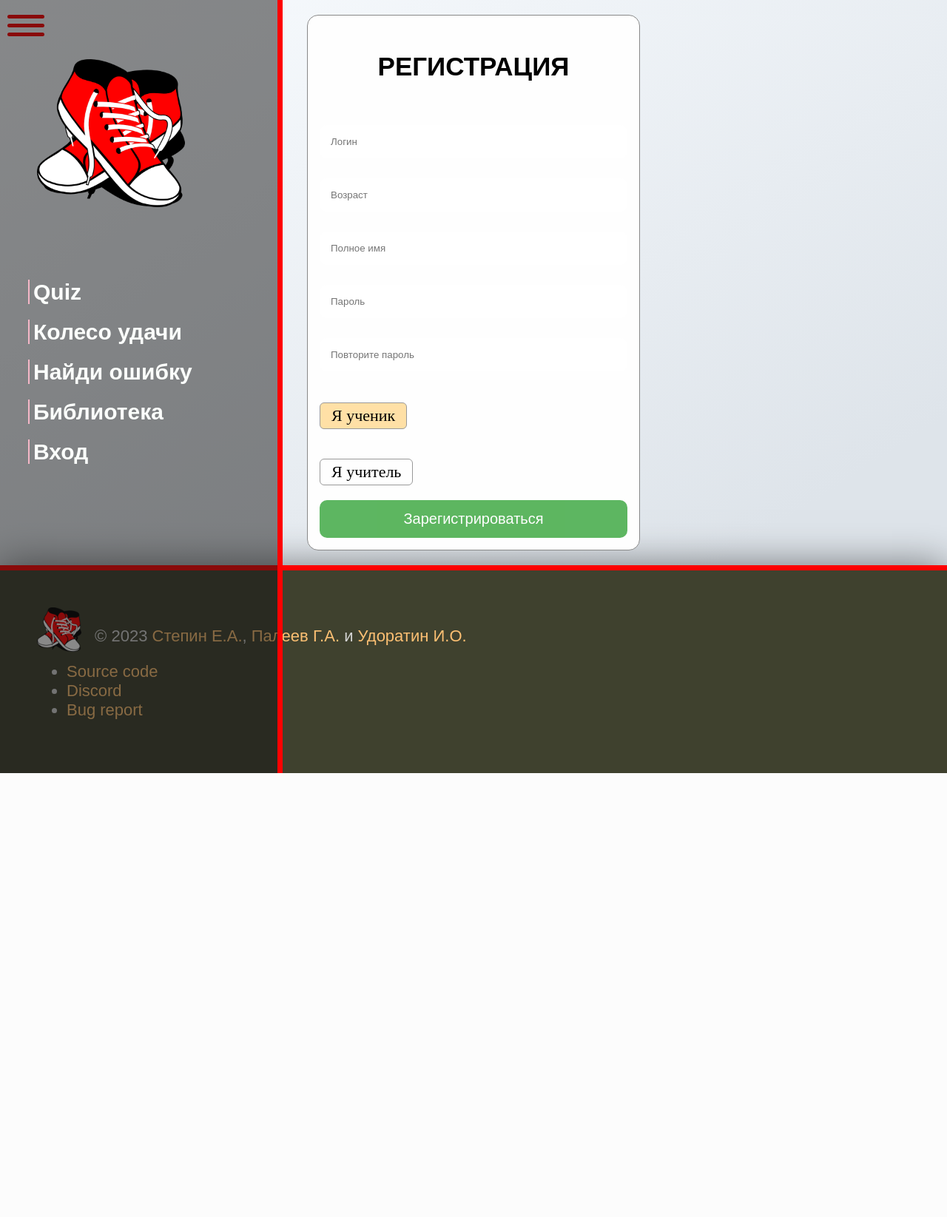
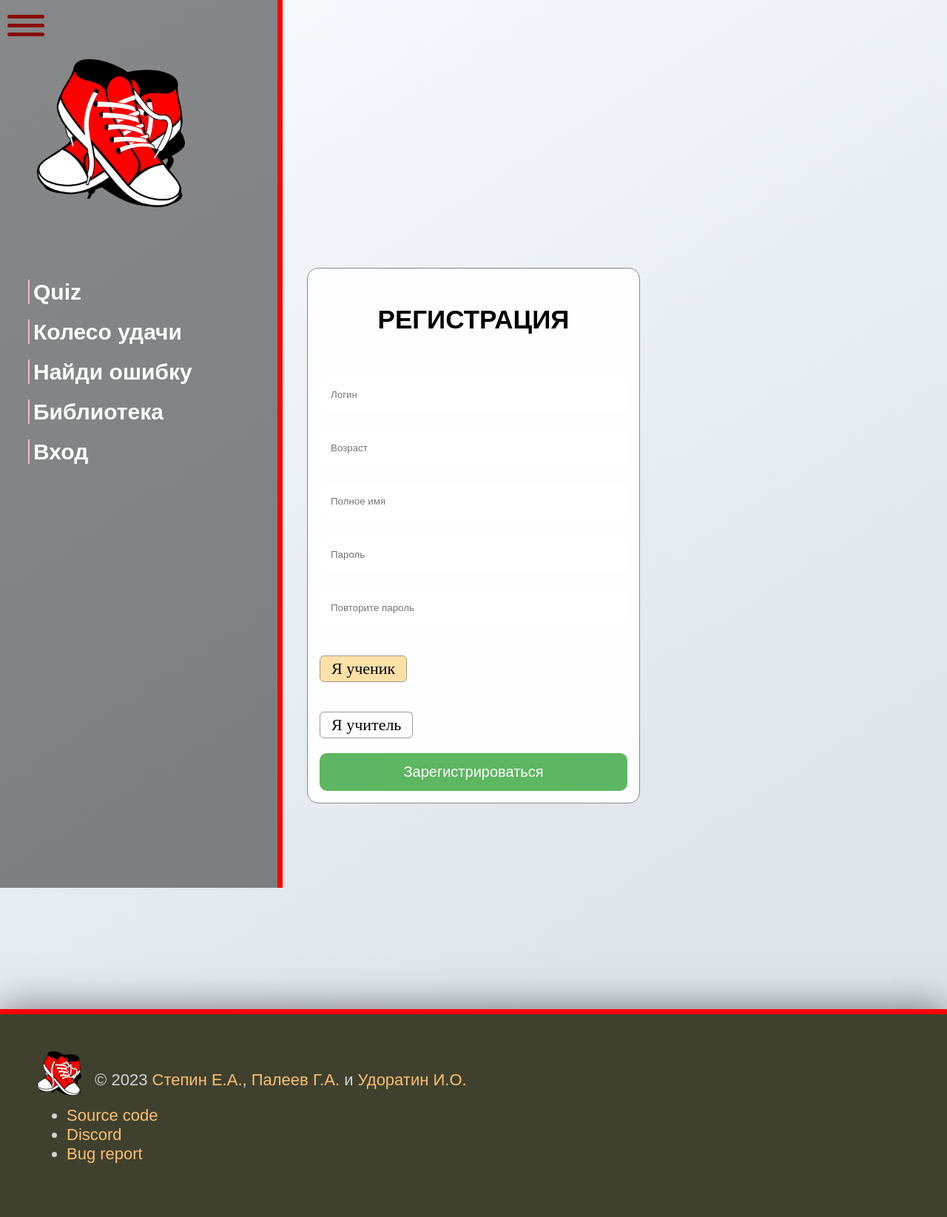
Before and after one commit to SteppingCode/barxatniu, a Flask app: page /register in a window 1280 px wide. Shown: the whole page at 74% size. Before the commit the page ends 1045 px from the top, so only its background shows below. Run offline with Flask 3, Linux system fonts and the light colour scheme; data comes from the database, SQL or seed files in the repository.

Commit message:
14.09.23

```diff
--- a/templates/register.html
+++ b/templates/register.html
@@ -21,14 +21,10 @@
         border-radius: 15px;
         background-color: #fefefe;
         margin-left: 50%;
-        transform: translate(-50%);
+        transform: translate(-50%, 50%);
         border: 1px solid #888;
         max-width: 35%;
         z-index: 1;
-        margin-top: 20px;
-    }
-    .menu {
-        margin-top: -20px;
     }
     #video-full {
         z-index: -2;
@@ -88,7 +84,7 @@
         color: #666;
     }
     footer {
-        margin-top: 20px;
+        margin-top: 50%;
     }
     @media (max-width: 992px) {
         .container {
--- a/templates/reports.html
+++ b/templates/reports.html
@@ -81,7 +81,7 @@
         font-size: 24px;
     }
     footer {
-        margin-top: 500px;
+        margin-top: 100%;
     }
     @media (max-width: 992px) {
         .question label input {
```
